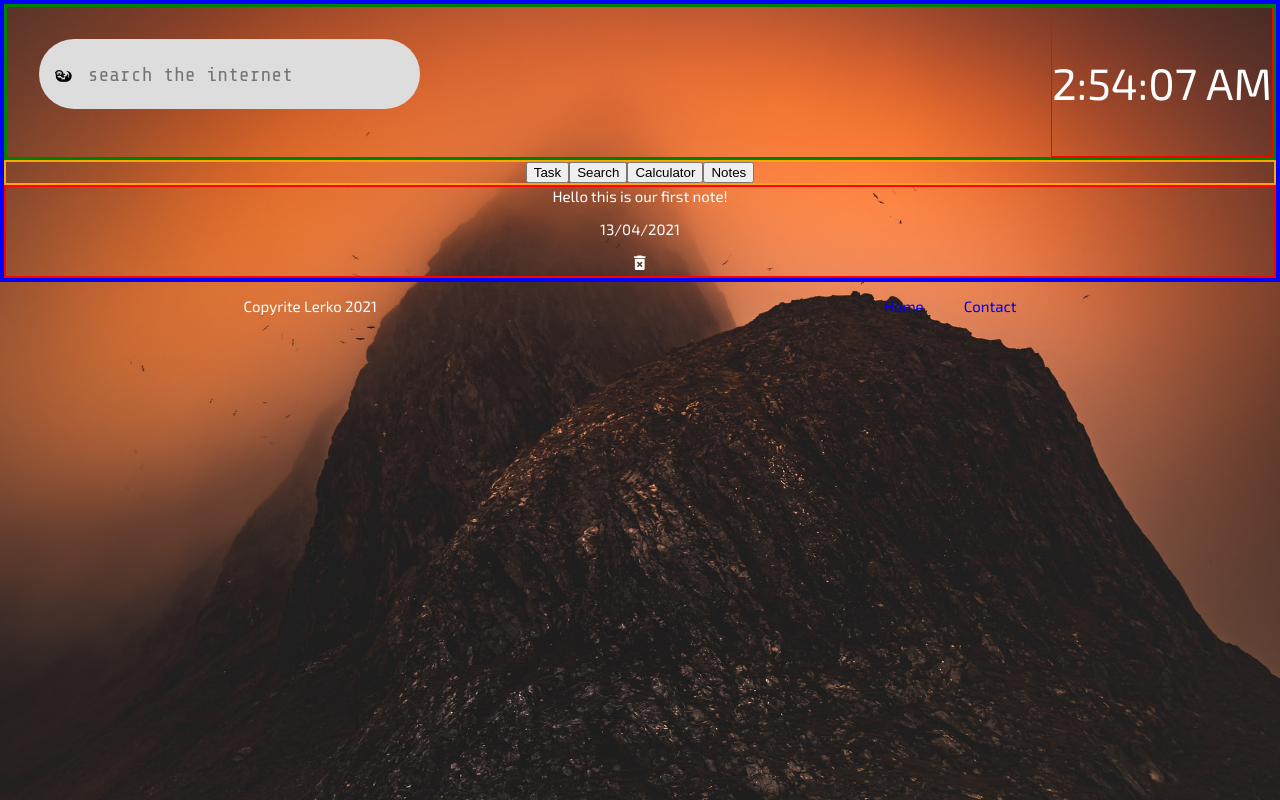
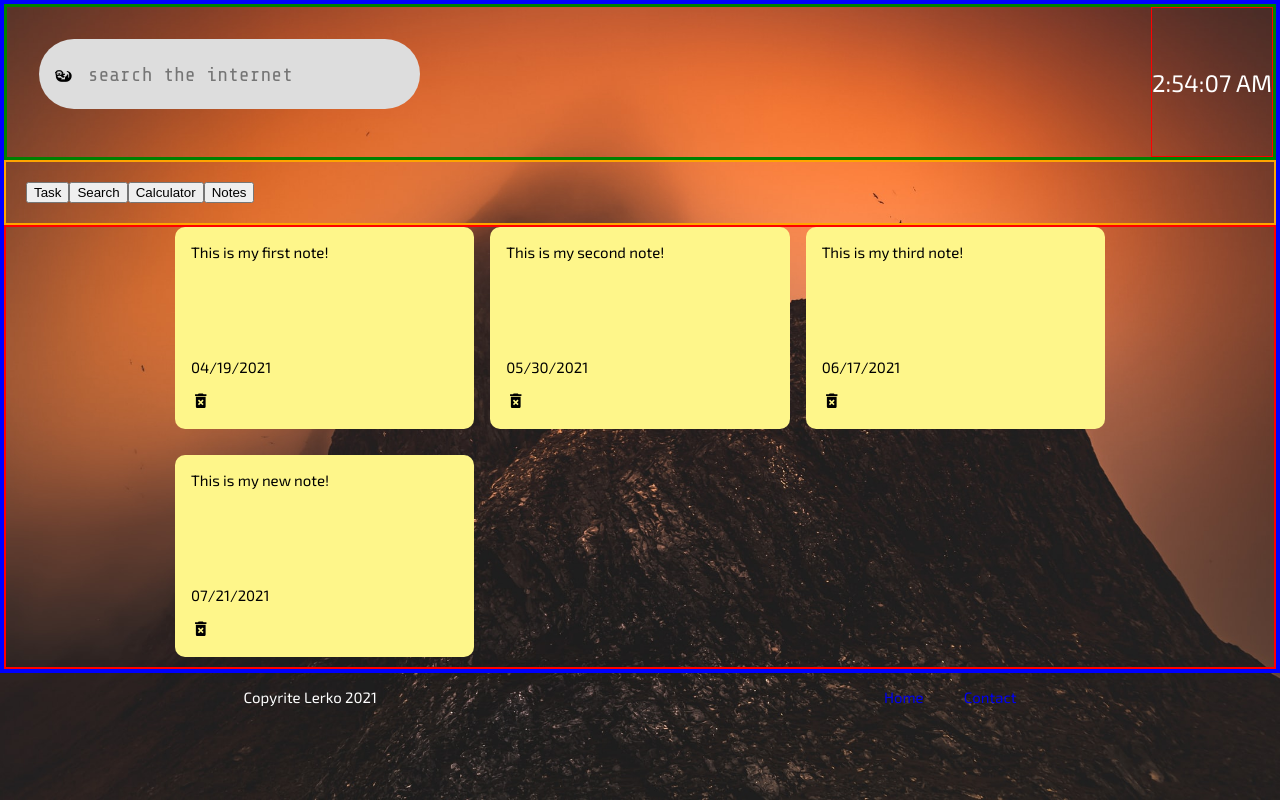
Before and after one commit to lerko96/practice-site, a React (Create React App) app: page / in a window 1280 px wide. Both pictures are taken after a click on the button "Notes". Built offline with nearby package versions, Linux system fonts and the light colour scheme.

Commit message:
deconstructed notes with props

```diff
--- a/data/db.json
+++ b/data/db.json
@@ -62,7 +62,7 @@
     {
       "text": "take test",
       "day": "friday",
-      "reminder": true,
+      "reminder": false,
       "id": 4
     }
   ]
--- a/src/components/tools/notes/Note.js
+++ b/src/components/tools/notes/Note.js
@@ -1,11 +1,11 @@
 import { MdDeleteForever } from 'react-icons/md';
 
-const Note = () => {
+const Note = ({ id, text, date }) => {
 	return (
-		<div className='note'>
-			<span>Hello this is our first note!</span>
+		<div className='note-wrapper'>
+			<span>{text}</span>
 			<div className='note-footer'>
-				<p>13/04/2021</p>
+				<p>{date}</p>
 				<MdDeleteForever className='delete-icon' size='1.3em' />
 			</div>
 		</div>
--- a/src/components/tools/notes/NoteList.js
+++ b/src/components/tools/notes/NoteList.js
@@ -1,11 +1,13 @@
-import Note from './Note'
+import Note from './Note';
 
-const NotesList = () => {
-    return (
-        <div className="notes-list">
-            <Note />
-        </div>
-    )
-}
+const NotesList = ({ notes }) => {
+	return (
+		<div className='notes-container'>
+			{notes.map((note) => (
+				<Note id={note.id} text={note.text} date={note.date} />
+			))}
+		</div>
+	);
+};
 
 export default NotesList;
--- a/src/components/tools/notes/Notes.js
+++ b/src/components/tools/notes/Notes.js
@@ -1,12 +1,36 @@
-import React from 'react'
-import NotesList from './NoteList'
+import React, { useState } from 'react';
+import { nanoid } from 'nanoid';
+import NotesList from './NoteList';
 
 const Notes = () => {
-    return (
-        <div className='notes-container'>
-            <NotesList />
-        </div>
-    )
-}
+	const [notes, setNotes] = useState([
+		{
+			id: nanoid(),
+			text: 'This is my first note!',
+			date: '04/19/2021',
+		},
+		{
+			id: nanoid(),
+			text: 'This is my second note!',
+			date: '05/30/2021',
+		},
+		{
+			id: nanoid(),
+			text: 'This is my third note!',
+			date: '06/17/2021',
+		},
+		{
+			id: nanoid(),
+			text: 'This is my new note!',
+			date: '07/21/2021',
+		},
+	]);
 
-export default Notes
+	return (
+		<div className='note-component'>
+			<NotesList notes={notes} />
+		</div>
+	);
+};
+
+export default Notes;
--- a/src/styles/base.scss
+++ b/src/styles/base.scss
@@ -24,7 +24,7 @@
 .wrapper {
 	display: flex;
 	flex-direction: column;
-	text-align: center;
+	// text-align: center;
 	background-image: url('../images/bg.jpg');
 	background-repeat: no-repeat;
 	background-position-x: center;
@@ -50,6 +50,7 @@
 	// min-height: 20vh;
 	.toolbar-wrapper {
 		border: 2px solid orange;
+		padding: 20px;
 	}
 	.tool-wrapper {
 		border: 2px solid red;
--- a/src/styles/components.scss
+++ b/src/styles/components.scss
@@ -47,7 +47,7 @@
 }
 
 .clock-wrapper {
-	font-size: 44px;
+	font-size: 24px;
 	color: #fff;
 	border: 1px solid red;
 	display: flex;
@@ -148,6 +148,31 @@
 	}
 }
 
+//Notes.js \\ app.js \ container
+.note-component {
+	max-width: 960px;
+	margin: 0 auto;
+	//NotesList.js ||  NotesList.js \ notes-list
+	.notes-container {
+		display: grid;
+		grid-gap: 1rem;
+		grid-template-columns: repeat(auto-fit, minmax(250px, 1fr));
+		padding: 0 15px;
+		//Note.js || Note.js \ .note
+		.note-wrapper {
+			color: black;
+			background-color: #fef68a;
+			display: flex;
+			justify-content: space-between;
+			flex-direction: column;
+			margin-bottom: 10px;
+			border-radius: 10px;
+			padding: 1rem;
+			min-height: 170px;
+		}
+	}
+}
+
 .btn {
 	display: inline-block;
 	padding: 10px 20px;
@@ -165,73 +190,11 @@
 	width: 100%;
 }
 
-.blog-page {
-	border: 1px solid green;
-	.blog-list {
-		border: 1px solid blue;
-	}
-	.blog-preview {
-		border: 1px solid orange;
-		max-width: 400px;
-		margin: 0 auto;
-		text-align: left;
-		padding: 10px 16px;
-	}
-}
-
-.create-blog {
-	max-width: 400px;
-	margin: 0 auto;
-	text-align: center;
-
-	label {
-		text-align: left;
-		display: block;
-	}
-	h2 {
-		font-size: 20px;
-		color: red;
-		margin-bottom: 30px;
-	}
-	input,
-	textarea,
-	select {
-		width: 100%;
-		padding: 6px 10px;
-		margin: 10px 0;
-		border: 1px solid #ddd;
-		box-sizing: border-box;
-		display: block;
-	}
-	button {
-		background: red;
-		color: #fff;
-		border: 0;
-		padding: 8px;
-		border-radius: 8px;
-		cursor: pointer;
-	}
-}
-
-.tool-list {
-	@include respond-above(md) {
-		display: grid;
-		grid-template-columns: 1fr 1fr 1fr;
-		grid-template-rows: 1fr 1fr 1fr;
-		gap: 15px 15px;
-		grid-auto-flow: row;
-		grid-template-areas:
-			'. . .'
-			'. . .'
-			'. . .';
-	}
-}
-
 .taskManager {
 	max-width: 500px;
 	margin: 30px auto;
 	overflow: auto;
-	max-height: 300px;
+	// max-height: 300px;
 	border: 1px solid steelblue;
 	padding: 30px;
 	border-radius: 5px;
@@ -243,7 +206,7 @@
 	}
 
 	.task {
-		background: #f4f4f4;
+		background: rgba(191, 187, 218, 0.6);
 		border-radius: 5px;
 		margin: 5px 0;
 		padding: 10px 20px;
@@ -294,13 +257,3 @@
 
 .task.reminder {
 }
-
-.expense-tracker {
-	border: 1px solid yellow;
-	display: flex;
-	flex-direction: column;
-	max-width: 500px;
-	margin: 0 auto;
-	h2 {
-	}
-}
```
